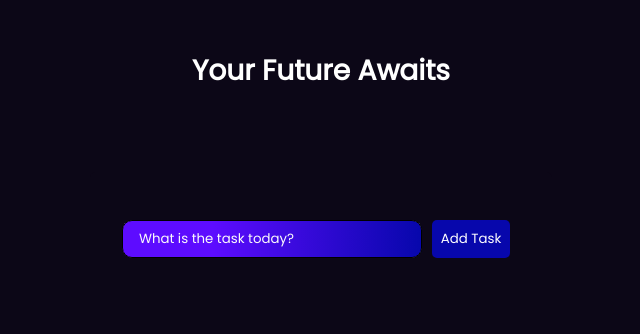
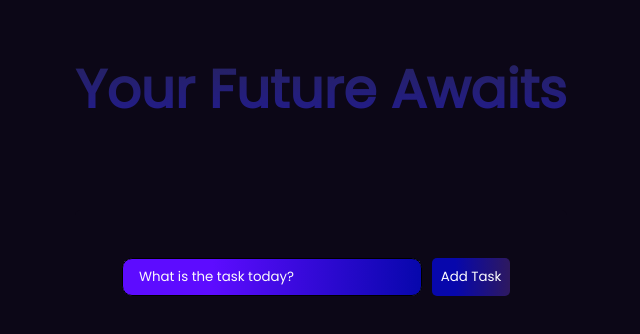
Before and after one commit to ecr00012/todo-app-repo, a React (Create React App) app: page / in a window 1280 px wide. Shown: the top 334 px of the page, without its empty margins (319-959 px from the left). Built offline with nearby package versions, Linux system fonts and the light colour scheme.

Commit message:
More CSS blah blah gradient colors

```diff
--- a/src/App.css
+++ b/src/App.css
@@ -2,6 +2,12 @@
 
 .title{
   margin-top: 50px;
+  font-size: 40pt;
+  background: -webkit-linear-gradient(rgb(39, 35, 88), #211a96);
+  -webkit-background-clip: text;
+  background-clip: text;
+  -webkit-text-fill-color: transparent;
+
 
 }
 * {
@@ -64,6 +70,9 @@ h1 {
 
 .todo-btn {
   background: #0707ac;
+  background-image: linear-gradient(90deg,
+  #0707ac 30%, rgb(46, 25, 95) 100%
+ );
   margin: 10px;
   border-radius: 5px;
   color: #ffffff;
```
